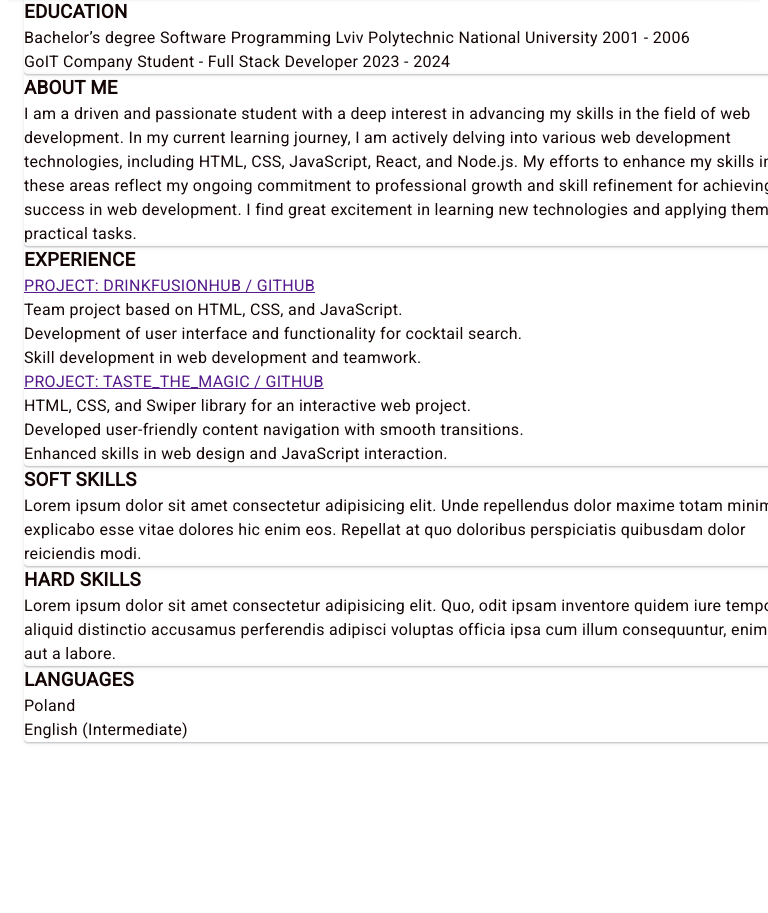
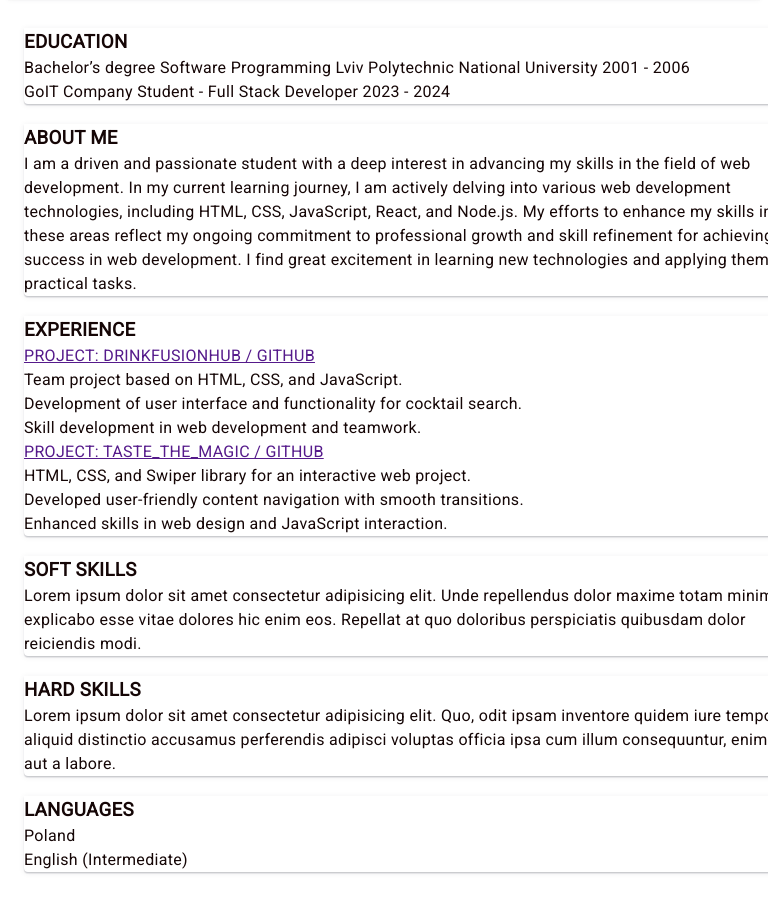
Before and after one commit to saykodmytro/cv, a plain HTML site: page index.html in a window 768 px wide. Shown: the part 211-1124 px from the top of the page. Before the commit the page ends 961 px from the top, so only its background shows below. Drawn offline with Linux system fonts and the light colour scheme.

Commit message:
Update response.css

```diff
--- a/css/response.css
+++ b/css/response.css
@@ -7,6 +7,15 @@
 
   .container {
     max-width: 428px;
+  }
+
+  .list-about-me {
+    display: block;
+    margin-bottom: 20px;
+  }
+
+  .list-about-me:last-child {
+    padding-bottom: 0;
   }
 }
 
@@ -21,6 +30,20 @@
     display: flex;
     justify-content: space-between;
     align-items: center;
+  }
+
+  .section-hero {
+    padding-top: 30px;
+    padding-bottom: 30px;
+  }
+
+  .list-about-me {
+    display: block;
+    margin-bottom: 20px;
+  }
+
+  .list-about-me:last-child {
+    padding-bottom: 0;
   }
 }
 
```
